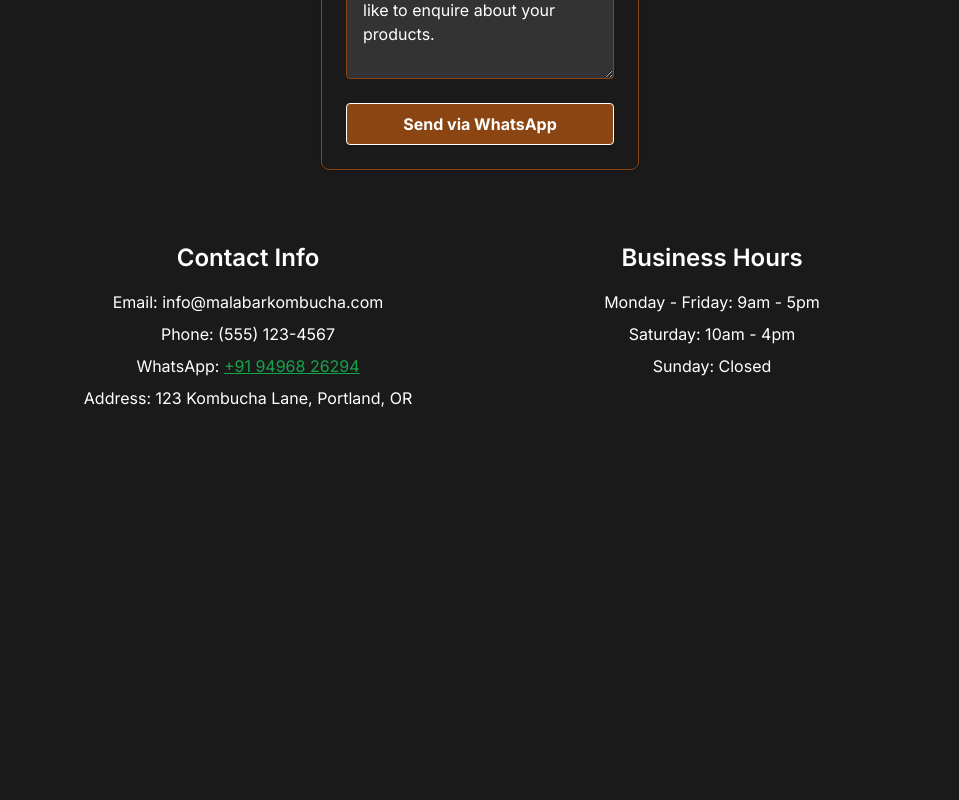
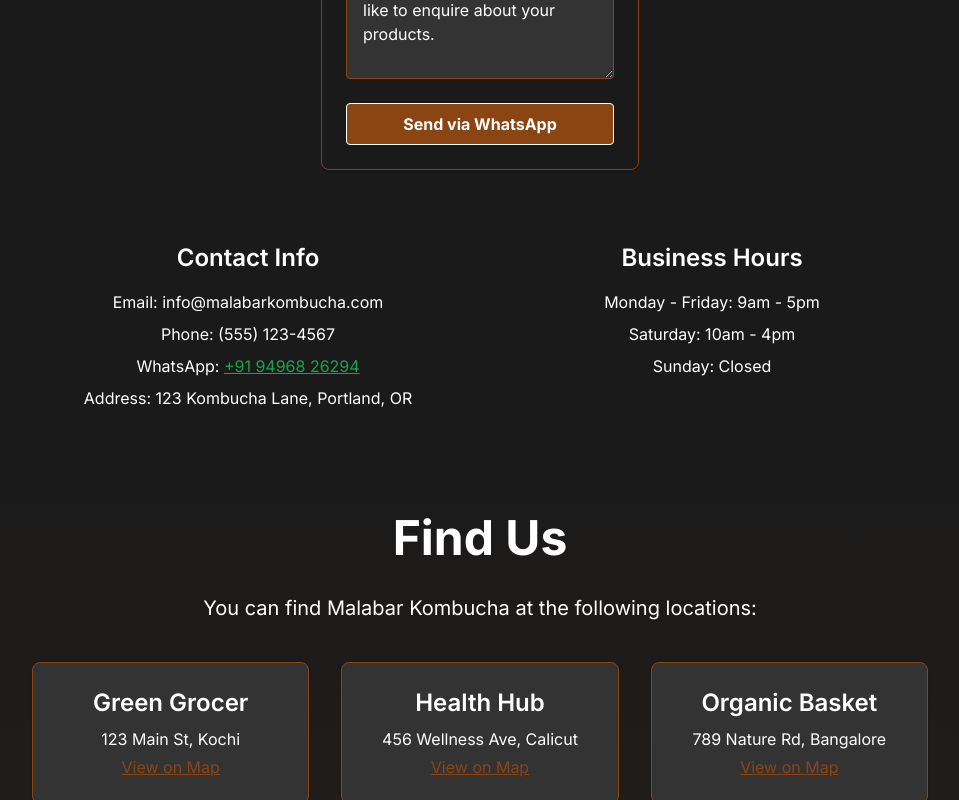
Before and after one commit to malabar-kombucha/malabar.kombucha, a Next.js app: page / in a window 1280 px wide. Shown: the part 2000-2800 px from the top of the page, without its empty margins (160-1119 px from the left). Before the commit the page ends 2434 px from the top, so only its background shows below. Built offline with nearby package versions, Linux system fonts and the light colour scheme.

Commit message:
new sects

```diff
--- /dev/null
+++ b/src/app/components/FindUsSection.tsx
@@ -0,0 +1,58 @@
+import React from "react";
+import { useTheme } from '../ThemeContext';
+
+const vendors = [
+  {
+    name: "Green Grocer",
+    address: "123 Main St, Kochi",
+    link: "https://goo.gl/maps/abc123",
+  },
+  {
+    name: "Health Hub",
+    address: "456 Wellness Ave, Calicut",
+    link: "https://goo.gl/maps/def456",
+  },
+  {
+    name: "Organic Basket",
+    address: "789 Nature Rd, Bangalore",
+    link: "https://goo.gl/maps/ghi789",
+  },
+];
+
+export default function FindUsSection() {
+  const { currentTheme } = useTheme();
+  return (
+    <section
+      className="py-20 px-4"
+      style={{
+        background: `linear-gradient(to bottom, ${currentTheme.primary} 0%, ${currentTheme.accent}10 100%)`,
+        color: currentTheme.text,
+      }}
+    >
+      <div className="max-w-4xl mx-auto text-center">
+        <h2 className="text-4xl sm:text-5xl font-bold mb-8" style={{ color: currentTheme.text }}>Find Us</h2>
+        <p className="text-xl mb-10" style={{ color: currentTheme.text }}>You can find Malabar Kombucha at the following locations:</p>
+        <div className="grid grid-cols-1 sm:grid-cols-3 gap-8">
+          {vendors.map((vendor) => (
+            <a
+              key={vendor.name}
+              href={vendor.link}
+              target="_blank"
+              rel="noopener noreferrer"
+              className="block p-6 rounded-lg shadow hover:shadow-lg border transition"
+              style={{
+                background: currentTheme.secondary,
+                border: `1.5px solid ${currentTheme.accent}`,
+                color: currentTheme.text,
+              }}
+            >
+              <h3 className="text-2xl font-semibold mb-2" style={{ color: currentTheme.text }}>{vendor.name}</h3>
+              <p className="mb-1">{vendor.address}</p>
+              <span style={{ color: currentTheme.accent, textDecoration: 'underline' }}>View on Map</span>
+            </a>
+          ))}
+        </div>
+      </div>
+    </section>
+  );
+}
--- /dev/null
+++ b/src/app/components/TestimonialsSection.tsx
@@ -0,0 +1,50 @@
+import React from "react";
+import { useTheme } from '../ThemeContext';
+
+const testimonials = [
+  {
+    name: "Aarav N.",
+    text: "Absolutely love Malabar Kombucha! It's refreshing and tastes so natural. My go-to drink after yoga.",
+  },
+  {
+    name: "Priya S.",
+    text: "The best kombucha I've had in India. The flavors are unique and the quality is top-notch!",
+  },
+  {
+    name: "Vikram R.",
+    text: "I stock Malabar Kombucha at my cafe and customers keep coming back for it. Highly recommended!",
+  },
+];
+
+export default function TestimonialsSection() {
+  const { currentTheme } = useTheme();
+  return (
+    <section
+      className="py-20 px-4"
+      style={{
+        background: `linear-gradient(to top, ${currentTheme.primary} 0%, ${currentTheme.accent}10 100%)`,
+        color: currentTheme.text,
+      }}
+    >
+      <div className="max-w-4xl mx-auto text-center">
+        <h2 className="text-4xl sm:text-5xl font-bold mb-8" style={{ color: currentTheme.text }}>Testimonials</h2>
+        <div className="grid grid-cols-1 sm:grid-cols-3 gap-8">
+          {testimonials.map((t, idx) => (
+            <div
+              key={idx}
+              className="p-6 rounded-lg shadow border"
+              style={{
+                background: currentTheme.secondary,
+                border: `1.5px solid ${currentTheme.accent}`,
+                color: currentTheme.text,
+              }}
+            >
+              <p className="italic mb-4 text-lg" style={{ color: currentTheme.text }}>“{t.text}”</p>
+              <span className="font-semibold" style={{ color: currentTheme.accent }}>— {t.name}</span>
+            </div>
+          ))}
+        </div>
+      </div>
+    </section>
+  );
+}
--- a/src/app/page.tsx
+++ b/src/app/page.tsx
@@ -4,6 +4,8 @@
 import FlavorShowcase from './components/FlavorShowcase';
 import WhatsappEnquiryForm from './components/WhatsappEnquiryForm';
 import MalabarLogo from './components/MalabarLogo';
+import FindUsSection from './components/FindUsSection';
+import TestimonialsSection from './components/TestimonialsSection';
 
 export default function Home() {
   return (
@@ -93,6 +95,11 @@
           </div>
         </div>
       </section>
+      {/* Find Us Section */}
+      <FindUsSection />
+
+      {/* Testimonials Section */}
+      <TestimonialsSection />
     </main>
   );
 }
```
